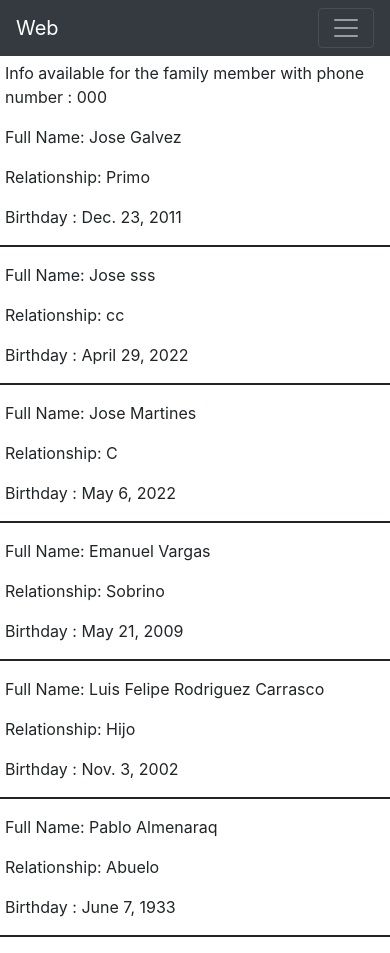
After one commit to lRodri1444/MVT-LUIS-RODRIGUEZ, a Django app: template familiares/templates/familiares/filter_results.html in a window 390 px wide. The commit adds this page. Run offline with Django 4.2, Linux system fonts and the light colour scheme; data comes from the database, SQL or seed files in the repository; both versions use the stored data as it was after the commit; the template is opened without the code that fills it: values that come from a table or form of the project are taken from there, most other values are stand-ins (such as "Sample title", 1, 10 or a date in 2020).

Commit message:
Creating a filter with the phone number and adding hr style in base

```diff
--- a/familiares/models.py
+++ b/familiares/models.py
@@ -10,7 +10,8 @@ class Persona(models.Model):
         validators=[
             MinValueValidator(100000000, message='Telephone number must contain 9 digits'),
             MaxValueValidator(999999999, message='Telephone number must contain 9 digits')
-        ]
+        ],
+        null=True
     )
 
     birth_date = models.DateField(auto_now_add=False,auto_now=False,null=True,blank=True)
--- a/familiares/static/familiares/main.css
+++ b/familiares/static/familiares/main.css
@@ -3,7 +3,13 @@
     padding: 0px;
 }
 
+
 div#left{
     margin-left: 5px;
     margin-top: 5px;
 }
+
+form#left{
+    margin-left: 5px;
+    margin-top: 5px;
+}
--- a/familiares/templates/familiares/base.html
+++ b/familiares/templates/familiares/base.html
@@ -8,6 +8,13 @@
     <link rel="stylesheet" href="https://cdn.jsdelivr.net/npm/bootstrap@4.5.3/dist/css/bootstrap.min.css" integrity="sha384-TX8t27EcRE3e/ihU7zmQxVncDAy5uIKz4rEkgIXeMed4M0jlfIDPvg6uqKI2xXr2" crossorigin="anonymous">
     <link rel="stylesheet" type="text/css" href="{% static 'familiares/main.css' %}">
     <title>Web</title>
+    <style>
+      hr#filter_hr{
+        background-color: black;
+        margin-left: -5px;
+        border:solid 1px
+      }
+    </style>
 </head>
 <body>
     <nav class="navbar navbar-expand-lg navbar-dark bg-dark">
--- a/familiares/templates/familiares/data.html
+++ b/familiares/templates/familiares/data.html
@@ -1,13 +1,13 @@
 {% extends 'familiares/base.html' %}
 {% block content %}
     <div id="left">
-        <form method="POST" action)="">
+        <form method="POST" action="">
             {% csrf_token %}
-            Ingrese un nuevo familiar<br><br>
+            Add a new family member<br><br>
 
             {{ form.as_p }}
 
-            <button type='submit', name='save'>Create New</button>
+            <button type='submit' name='save' class="btn btn-dark">Create New</button>
         </form>
     </div>
 {% endblock content %}
--- /dev/null
+++ b/familiares/templates/familiares/filter_results.html
@@ -0,0 +1,17 @@
+{% extends 'familiares/base.html' %}
+{% block content %}
+    <div id="left">
+        <p>Info available for the family member with phone number : {{ phonefiltro }}</p>
+
+        {% if personaskey %}
+            {% for k in personaskey %}
+
+                <p>Full Name: {{ k.name }} {{ k.surname }}</p>
+                <p>Relationship: {{ k.relationship }}</p>
+                <p>Birthday : {{ k.birth_date }}</p>
+                <hr id="filter_hr">
+
+            {% endfor %}
+        {% endif %}
+    </div>
+{% endblock content %}
--- a/familiares/urls.py
+++ b/familiares/urls.py
@@ -3,5 +3,6 @@ from . import views
 
 urlpatterns = [
     path('',views.index, name='familiares-index'),
-    path('filter/',views.db, name='familiares-filter')
+    path('filter/',views.filter_input, name='familiares-filter'),
+    path('filter/filter_results',views.filter_display, name='familiares-filter-results')
 ]
```
Also changed, not shown: familiares/templates/familiares/filter.html (+6 -1 lines), familiares/views.py (+13 -3 lines), db.sqlite3, familiares/migrations/0009_alter_persona_name_alter_persona_phone_number_and_more.py (added).
